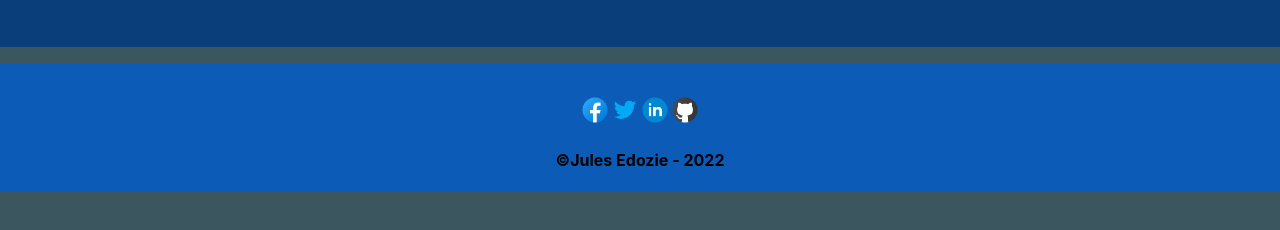
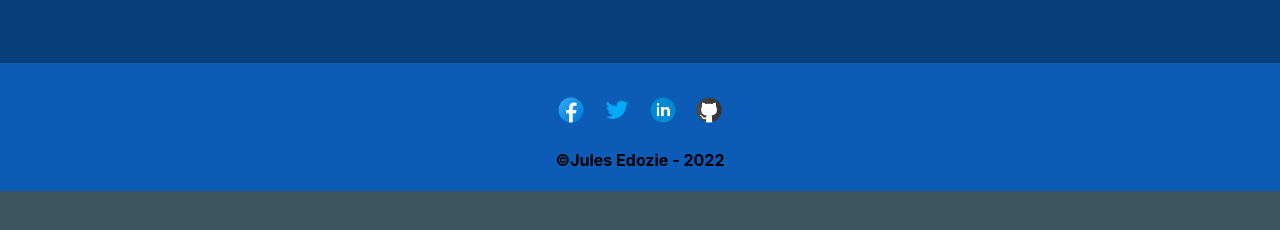
Before and after one commit to julzedz/air-pollution-metrics, a React (Create React App) app: page /1 in a window 1280 px wide. Shown: the part 160-390 px from the top of the page. Built offline with nearby package versions, Linux system fonts and the light colour scheme.

Commit message:
Style footer

```diff
--- a/src/App.css
+++ b/src/App.css
@@ -69,6 +69,8 @@ width: 100%;
 
 .data-item {
   display: flex;
+  align-items: center;
+  justify-content: space-between;
   width: 100%;
   background-color: #45a5d9;
 }
@@ -124,10 +126,20 @@ a {
 }
 
 .footer {
+  position: relative;
+  left: 0;
+  bottom: 0;
+  width: 100%;
   background-color: #0c5bb6;
   display: flex;
   flex-direction: column;
   align-items: center;
   justify-content: center;
   padding-top: 2em;
+  margin: 0;
 }
+
+.icons {
+  display: flex;
+  gap: 1em;
+}
--- a/src/App.js
+++ b/src/App.js
@@ -3,7 +3,6 @@ import './App.css';
 import Navbar from './components/Navbar';
 import Detail from './components/pages/Detail';
 import Home from './components/pages/Home';
-import Footer from './components/Footer';
 
 function App() {
   return (
@@ -13,7 +12,6 @@ function App() {
         <Route path="/" element={<Home />} />
         <Route path="/:country" element={<Detail />} />
       </Routes>
-      <Footer />
     </div>
   );
 }
--- a/src/components/pages/Detail.jsx
+++ b/src/components/pages/Detail.jsx
@@ -5,6 +5,7 @@ import data from '../data/data';
 import back from '../images/back-arrow.png';
 import { getPollutionData } from '../../redux/Slice/slice';
 import '../../App.css';
+import Footer from '../Footer';
 
 function Detail() {
   const { country } = useParams();
@@ -64,6 +65,7 @@ function Detail() {
           <h3>Loading...</h3>
         </div>
       )}
+      <Footer />
     </div>
   );
 }
```
